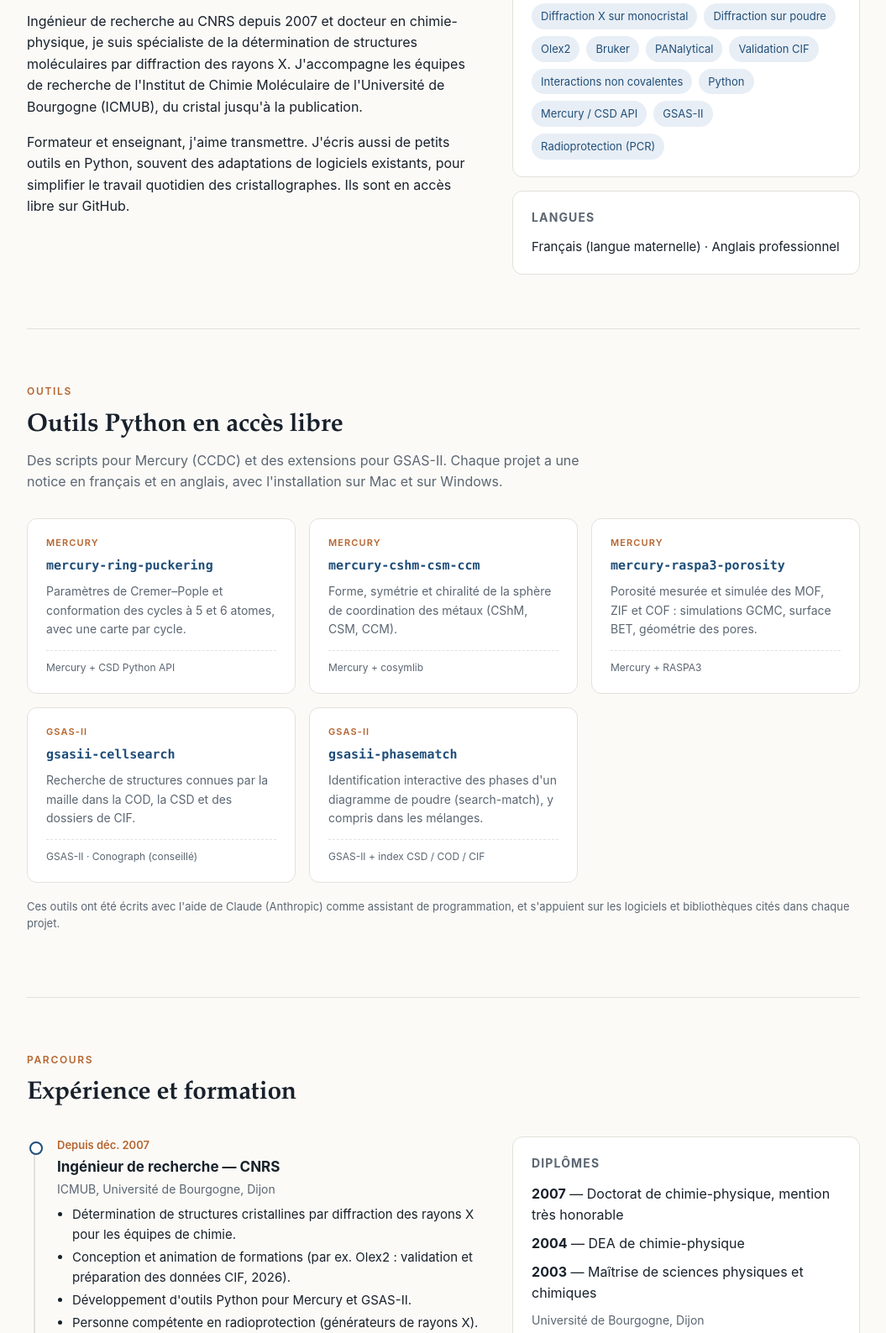
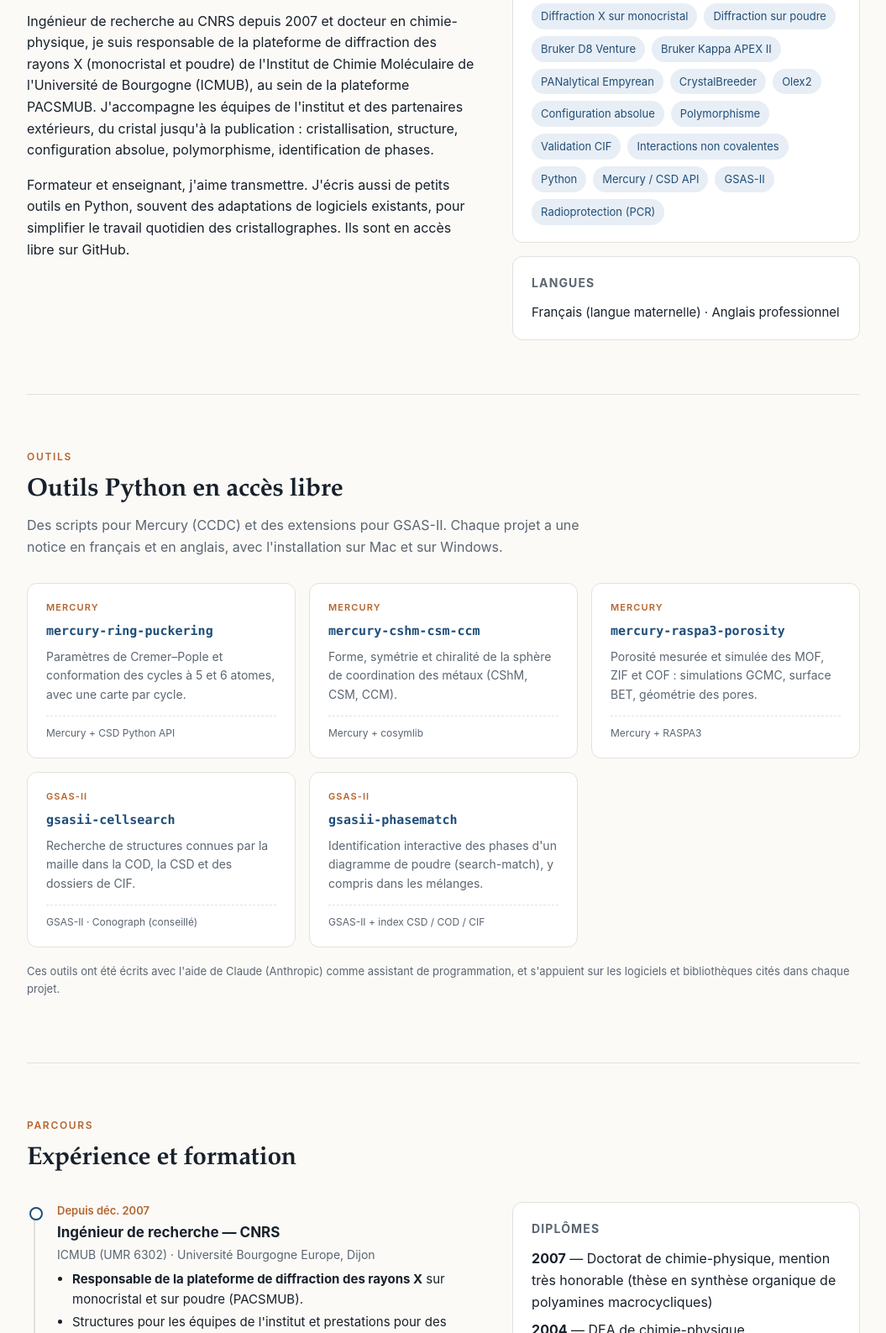
Before and after one commit to yrousselin/yrousselin.github.io, a plain HTML site: page index.html in a window 1280 px wide. Shown: the part 733-2320 px from the top of the page at 84% size, without its empty margins (112-1167 px from the left). Drawn offline with Linux system fonts and the light colour scheme.

Commit message:
Add X-ray platform role, equipment, university name and PhD details
Co-Authored-By: Claude Opus 5.5 <noreply@anthropic.com>
Claude-Session: https://claude.ai/code/session_01EfSv56HK5Hinn2t1XGBvJr

```diff
--- a/index.html
+++ b/index.html
@@ -138,7 +138,7 @@ footer{max-width:1040px;margin:auto;padding:28px 24px 50px;color:var(--muted);fo
   <div>
     <h1>Yoann Rousselin</h1>
     <p class="role"><span class="fr">Ingénieur de recherche CNRS — Cristallographie</span><span class="en">CNRS Research Engineer — X-ray Crystallography</span></p>
-    <p class="where">ICMUB · <span class="fr">Université de Bourgogne, Dijon</span><span class="en">University of Burgundy, Dijon, France</span></p>
+    <p class="where"><span class="fr">Responsable de la plateforme de diffraction des rayons X</span><span class="en">Head of the X-ray diffraction platform</span> · PACSMUB – ICMUB · Université Bourgogne Europe, Dijon</p>
     <div class="btns">
       <a class="btn primary" href="CV_Yoann_Rousselin.pdf" download><svg viewBox="0 0 24 24" fill="none" stroke="currentColor" stroke-width="2"><path d="M12 3v12m0 0l-5-5m5 5l5-5M5 21h14"/></svg><span class="fr">Télécharger le CV</span><span class="en">Download CV (FR)</span></a>
       <a class="btn" href="https://github.com/yrousselin"><svg viewBox="0 0 24 24" fill="currentColor"><path d="M12 .5a11.5 11.5 0 00-3.6 22.4c.6.1.8-.3.8-.6v-2c-3.2.7-3.9-1.5-3.9-1.5-.5-1.3-1.3-1.7-1.3-1.7-1-.7.1-.7.1-.7 1.2.1 1.8 1.2 1.8 1.2 1 1.8 2.8 1.3 3.5 1 .1-.8.4-1.3.7-1.6-2.6-.3-5.3-1.3-5.3-5.7 0-1.3.5-2.3 1.2-3.1-.1-.3-.5-1.5.1-3.1 0 0 1-.3 3.2 1.2a11 11 0 015.8 0C17.3 4.7 18.3 5 18.3 5c.6 1.6.2 2.8.1 3.1.8.8 1.2 1.8 1.2 3.1 0 4.4-2.7 5.4-5.3 5.7.4.4.8 1.1.8 2.2v3.2c0 .3.2.7.8.6A11.5 11.5 0 0012 .5z"/></svg>GitHub</a>
@@ -160,8 +160,8 @@ footer{max-width:1040px;margin:auto;padding:28px 24px 50px;color:var(--muted);fo
   <div class="two">
     <div>
       <h2><span class="fr">De l'échantillon à la publication</span><span class="en">From sample to publication</span></h2>
-      <p class="fr">Ingénieur de recherche au CNRS depuis 2007 et docteur en chimie-physique, je suis spécialiste de la détermination de structures moléculaires par diffraction des rayons X. J'accompagne les équipes de recherche de l'Institut de Chimie Moléculaire de l'Université de Bourgogne (ICMUB), du cristal jusqu'à la publication.</p>
-      <p class="en">A CNRS research engineer since 2007 with a PhD in physical chemistry, I specialise in determining molecular structures by X-ray diffraction. I support the research teams of the Institute of Molecular Chemistry of the University of Burgundy (ICMUB), from the crystal to the publication.</p>
+      <p class="fr">Ingénieur de recherche au CNRS depuis 2007 et docteur en chimie-physique, je suis responsable de la plateforme de diffraction des rayons X (monocristal et poudre) de l'Institut de Chimie Moléculaire de l'Université de Bourgogne (ICMUB), au sein de la plateforme PACSMUB. J'accompagne les équipes de l'institut et des partenaires extérieurs, du cristal jusqu'à la publication : cristallisation, structure, configuration absolue, polymorphisme, identification de phases.</p>
+      <p class="en">A CNRS research engineer since 2007 with a PhD in physical chemistry, I head the X-ray diffraction platform (single crystal and powder) of the Institute of Molecular Chemistry of the University of Burgundy (ICMUB), part of the PACSMUB facility. I support the institute's teams and external partners from crystal to publication: crystallization, structure determination, absolute configuration, polymorphism, phase identification.</p>
       <p class="fr">Formateur et enseignant, j'aime transmettre. J'écris aussi de petits outils en Python, souvent des adaptations de logiciels existants, pour simplifier le travail quotidien des cristallographes. Ils sont en accès libre sur GitHub.</p>
       <p class="en">I enjoy teaching and training others. I also write small Python tools, often adaptations of existing software, that make the everyday work of crystallographers easier. They are freely available on GitHub.</p>
     </div>
@@ -170,7 +170,8 @@ footer{max-width:1040px;margin:auto;padding:28px 24px 50px;color:var(--muted);fo
         <div class="chips">
           <span class="chip"><span class="fr">Diffraction X sur monocristal</span><span class="en">Single-crystal XRD</span></span>
           <span class="chip"><span class="fr">Diffraction sur poudre</span><span class="en">Powder XRD</span></span>
-          <span class="chip">Olex2</span><span class="chip">Bruker</span><span class="chip">PANalytical</span>
+          <span class="chip">Bruker D8 Venture</span><span class="chip">Bruker Kappa APEX II</span><span class="chip">PANalytical Empyrean</span><span class="chip">CrystalBreeder</span><span class="chip">Olex2</span>
+          <span class="chip"><span class="fr">Configuration absolue</span><span class="en">Absolute configuration</span></span><span class="chip"><span class="fr">Polymorphisme</span><span class="en">Polymorphism</span></span>
           <span class="chip"><span class="fr">Validation CIF</span><span class="en">CIF validation</span></span>
           <span class="chip"><span class="fr">Interactions non covalentes</span><span class="en">Non-covalent interactions</span></span>
           <span class="chip">Python</span><span class="chip">Mercury / CSD API</span><span class="chip">GSAS-II</span>
@@ -214,9 +215,9 @@ footer{max-width:1040px;margin:auto;padding:28px 24px 50px;color:var(--muted);fo
   <div class="two" style="margin-top:28px">
     <div class="tl">
       <div class="ev"><div class="when"><span class="fr">Depuis déc. 2007</span><span class="en">Since Dec. 2007</span></div>
-        <h3><span class="fr">Ingénieur de recherche — CNRS</span><span class="en">Research engineer — CNRS</span></h3><p class="org">ICMUB, <span class="fr">Université de Bourgogne, Dijon</span><span class="en">University of Burgundy, Dijon</span></p>
-        <ul class="fr"><li>Détermination de structures cristallines par diffraction des rayons X pour les équipes de chimie.</li><li>Conception et animation de formations (par ex. Olex2 : validation et préparation des données CIF, 2026).</li><li>Développement d'outils Python pour Mercury et GSAS-II.</li><li>Personne compétente en radioprotection (générateurs de rayons X).</li></ul>
-        <ul class="en"><li>Crystal structure determination by X-ray diffraction for the chemistry teams.</li><li>Designing and running training courses (e.g. Olex2: CIF validation and preparation for publication, 2026).</li><li>Python tool development for Mercury and GSAS-II.</li><li>Radiation safety officer (X-ray generators).</li></ul></div>
+        <h3><span class="fr">Ingénieur de recherche — CNRS</span><span class="en">Research engineer — CNRS</span></h3><p class="org">ICMUB (UMR 6302) · Université Bourgogne Europe, Dijon</p>
+        <ul class="fr"><li><b>Responsable de la plateforme de diffraction des rayons X</b> sur monocristal et sur poudre (PACSMUB).</li><li>Structures pour les équipes de l'institut et prestations pour des laboratoires et entreprises extérieurs.</li><li>Conception et animation de formations (par ex. Olex2 : validation et préparation des données CIF, 2026).</li><li>Développement d'outils Python pour Mercury et GSAS-II.</li><li>Personne compétente en radioprotection (générateurs de rayons X).</li></ul>
+        <ul class="en"><li><b>Head of the single-crystal and powder X-ray diffraction platform</b> (PACSMUB).</li><li>Structures for the institute's teams and analyses for external laboratories and companies.</li><li>Designing and running training courses (e.g. Olex2: CIF validation and preparation for publication, 2026).</li><li>Python tool development for Mercury and GSAS-II.</li><li>Radiation safety officer (X-ray generators).</li></ul></div>
       <div class="ev"><div class="when">2004 – 2007</div>
         <h3><span class="fr">Doctorant — Allocataire MENRT</span><span class="en">PhD student — MENRT fellowship</span></h3><p class="org">LIMRES, ICMUB — <span class="fr">dir.</span><span class="en">supervisor</span> Pr F. Denat</p>
         <ul class="fr"><li>Synthèse de polyamines cycliques par des méthodes propres et sélectives ; brevet international.</li></ul>
@@ -226,10 +227,10 @@ footer{max-width:1040px;margin:auto;padding:28px 24px 50px;color:var(--muted);fo
     </div>
     <div>
       <div class="box"><h3><span class="fr">Diplômes</span><span class="en">Degrees</span></h3>
-        <p style="margin:0 0 8px"><b>2007</b> — <span class="fr">Doctorat de chimie-physique, mention très honorable</span><span class="en">PhD in physical chemistry (highest honours)</span></p>
+        <p style="margin:0 0 8px"><b>2007</b> — <span class="fr">Doctorat de chimie-physique, mention très honorable (thèse en synthèse organique de polyamines macrocycliques)</span><span class="en">PhD in physical chemistry, highest honours (thesis on the organic synthesis of macrocyclic polyamines)</span></p>
         <p style="margin:0 0 8px"><b>2004</b> — <span class="fr">DEA de chimie-physique</span><span class="en">MSc (DEA) in physical chemistry</span></p>
         <p style="margin:0"><b>2003</b> — <span class="fr">Maîtrise de sciences physiques et chimiques</span><span class="en">Master's degree (maîtrise), physical sciences and chemistry</span></p>
-        <p style="margin:8px 0 0;color:var(--muted);font-size:14px"><span class="fr">Université de Bourgogne, Dijon</span><span class="en">University of Burgundy, Dijon</span></p>
+        <p style="margin:8px 0 0;color:var(--muted);font-size:14px"><span class="fr">Université de Bourgogne, Dijon (aujourd'hui Université Bourgogne Europe)</span><span class="en">University of Burgundy, Dijon (now Université Bourgogne Europe)</span></p>
       </div>
       <div class="box"><h3><span class="fr">Enseignement</span><span class="en">Teaching</span></h3>
         <p style="margin:0 0 8px"><b>2021 – 2026</b> — <span class="fr">Culture et usages numériques, 96 h de TD (L2–L3, sciences humaines et sociales)</span><span class="en">Digital culture and skills, 96 h of tutorials (2nd–3rd year, humanities and social sciences)</span></p>
```
Also changed, not shown: 1 other file.
